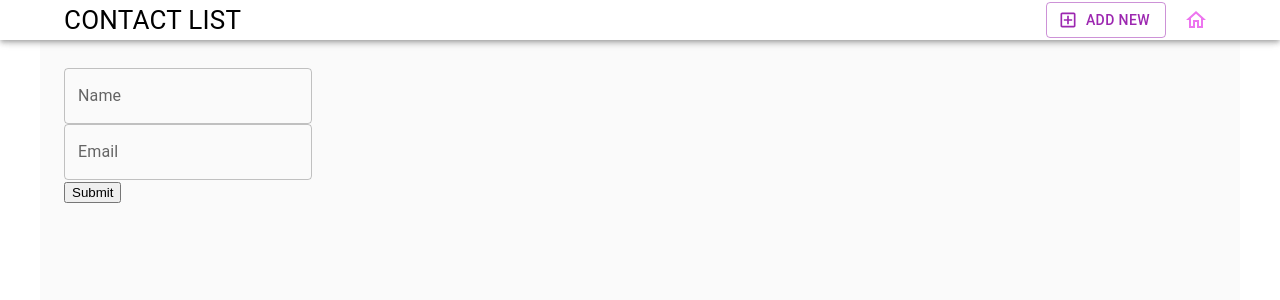
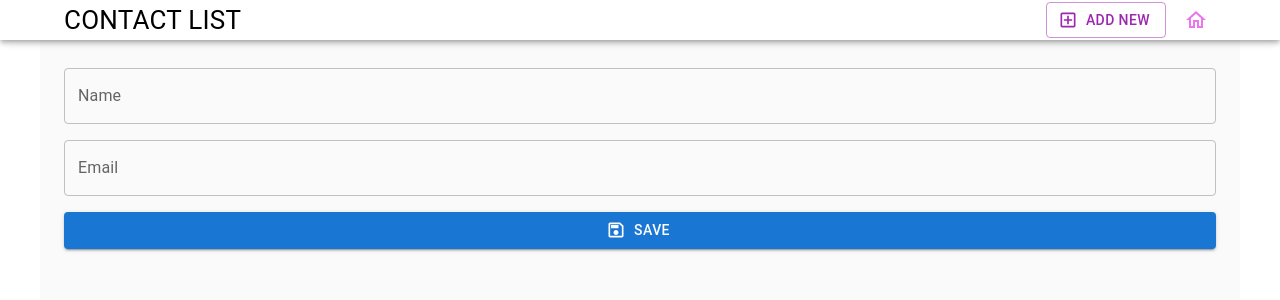
Before and after one commit to iurimp91/contact-list, a React (Create React App) app: page /form in a window 1280 px wide. Shown: the top 300 px of the page. Built offline with nearby package versions, Linux system fonts and the light colour scheme.

Commit message:
refactor: styles in new form

```diff
--- a/src/App.tsx
+++ b/src/App.tsx
@@ -5,6 +5,7 @@ import { Toaster } from "react-hot-toast";
 import Home from "./pages/Home";
 import ContactPage from "./pages/ContactPage";
 import Form from "./pages/Form";
+import FormOld from "./pages/FormOld";
 import AddNewButton from "./components/AddNewButton";
 
 function Header(): JSX.Element {
@@ -55,6 +56,7 @@ function App(): JSX.Element {
           <Route path="/" element={<Home />} />
           <Route path="/contact/:contactEmail" element={<ContactPage />} />
           <Route path="/form" element={<Form />} />
+          <Route path="/formold" element={<FormOld />} />
           <Route path="/form/:contactEmail" element={<Form />} />
         </Routes>
       </Container>
--- a/src/pages/Form.tsx
+++ b/src/pages/Form.tsx
@@ -1,8 +1,9 @@
 /* eslint-disable no-console */
-import { useForm, SubmitHandler, Controller } from "react-hook-form";
+import { useForm, Controller } from "react-hook-form";
 import { yupResolver } from "@hookform/resolvers/yup";
 import * as yup from "yup";
-import { TextField } from "@mui/material";
+import { TextField, Stack, Button } from "@mui/material";
+import { SaveOutlined } from "@mui/icons-material";
 import Contact from "../interfaces/Contact";
 
 const schema = yup.object().shape({
@@ -12,10 +13,8 @@ const schema = yup.object().shape({
 
 export default function Form() {
   const {
-    register,
     control,
     handleSubmit,
-    watch,
     formState: { errors },
   } = useForm<Contact>({
     resolver: yupResolver(schema),
@@ -27,6 +26,8 @@ export default function Form() {
 
   return (
     <form onSubmit={handleSubmit(formSubmitHandler)}>
+      <Stack spacing={2} direction={{ xs: "column", sm: "row" }}>
+        <Stack spacing={2} width="100%">
           <Controller
             name="name"
             control={control}
@@ -40,7 +41,6 @@ export default function Form() {
               />
             )}
           />
-      <br />
           <Controller
             name="email"
             control={control}
@@ -55,8 +55,15 @@ export default function Form() {
               />
             )}
           />
-      <br />
-      <input type="submit" />
+          <Button
+            variant="contained"
+            type="submit"
+            startIcon={<SaveOutlined />}
+          >
+            Save
+          </Button>
+        </Stack>
+      </Stack>
     </form>
   );
 }
--- a/src/pages/FormX.tsx
+++ b/src/pages/FormOld.tsx
@@ -28,7 +28,7 @@ const initialValues: Contact = {
   state: "",
 };
 
-export default function Form(): JSX.Element {
+export default function FormOld(): JSX.Element {
   const [values, setValues] = useState<Contact>(initialValues);
   const [errors, setErrors] = useState<Errors>({});
   const [buttonIsDisabled, setButtonIsDisabled] = useState<boolean>(true);
```
Lines whose indentation alone changed are shown as unchanged.
